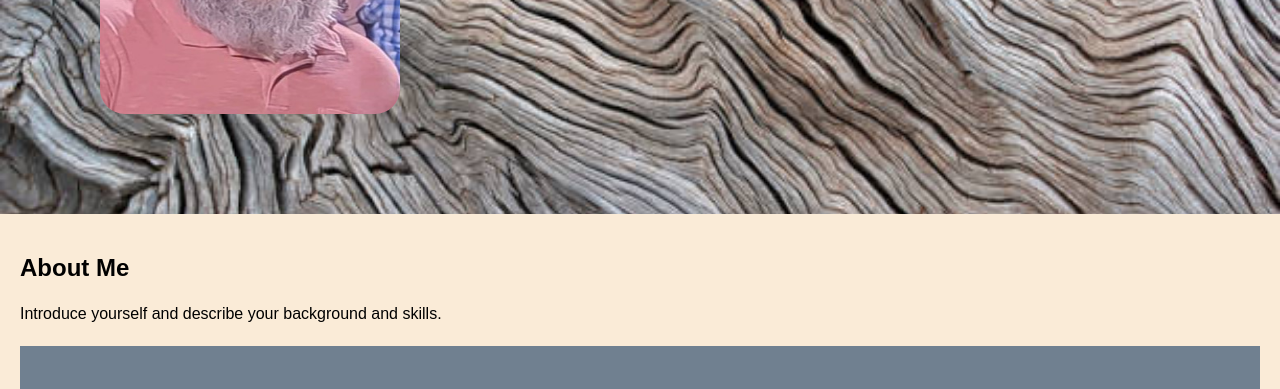
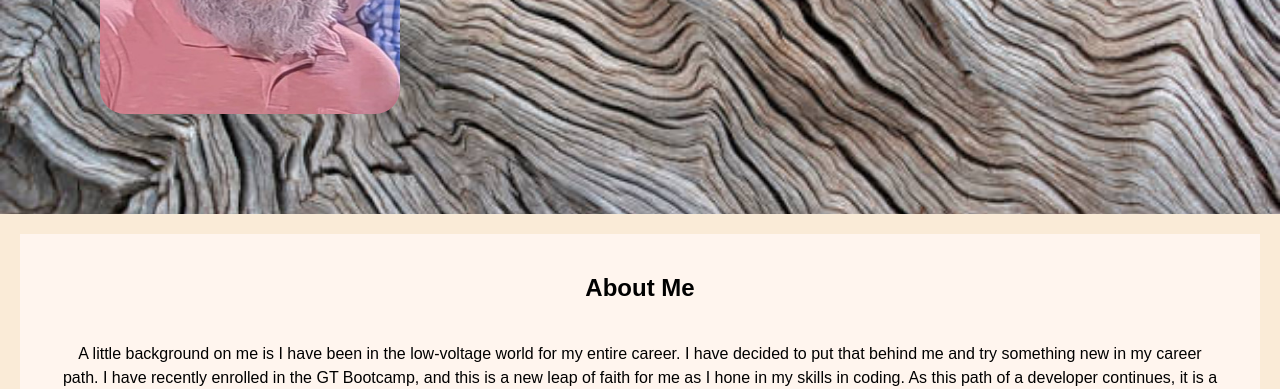
Before and after one commit to telecotech/My-Portfolio, a plain HTML site: page index.html in a window 1280 px wide. Shown: the part 286-675 px from the top of the page. Drawn offline with Linux system fonts and the light colour scheme.

Commit message:
polishing this turd

```diff
--- a/assets/css/styles.css
+++ b/assets/css/styles.css
@@ -72,6 +72,15 @@ body {
   section p {
     font-size: 16px;
     line-height: 1.5;
+  }
+
+  .about{
+    background-color: seashell;
+    padding: 20px;
+    background-size: cover;
+    background-position: center;
+    text-align: center;
+    text-decoration: none;
   }
 
   .experience {
@@ -157,7 +166,6 @@ body {
     .contact {
       background-color: darkolivegreen;
       padding: 20px;
-      border: 1px solid #333;
       background-size: cover;
       background-position: center;
       text-align: center;
--- a/index.html
+++ b/index.html
@@ -20,9 +20,14 @@
       </nav>
     </header>
     <main>
-      <section id="about">
+
+      <section id="about" class="about">
         <h2>About Me</h2>
-        <p>Introduce yourself and describe your background and skills.</p>
+        <p class="about">A little background on me is I have been in the low-voltage world for my entire career.
+          I have decided to put that behind me and try something new in my career path. I have recently enrolled in the GT
+          Bootcamp, and this is a new leap of faith for me as I hone in my skills in coding. As this path of a developer continues,
+          it is a lifelong journey. But one that I am looking forward to persuing.
+        </p>
       </section>
       <section id="experience" class="experience">
         <h2 class="experence">Experience</h2>
```
